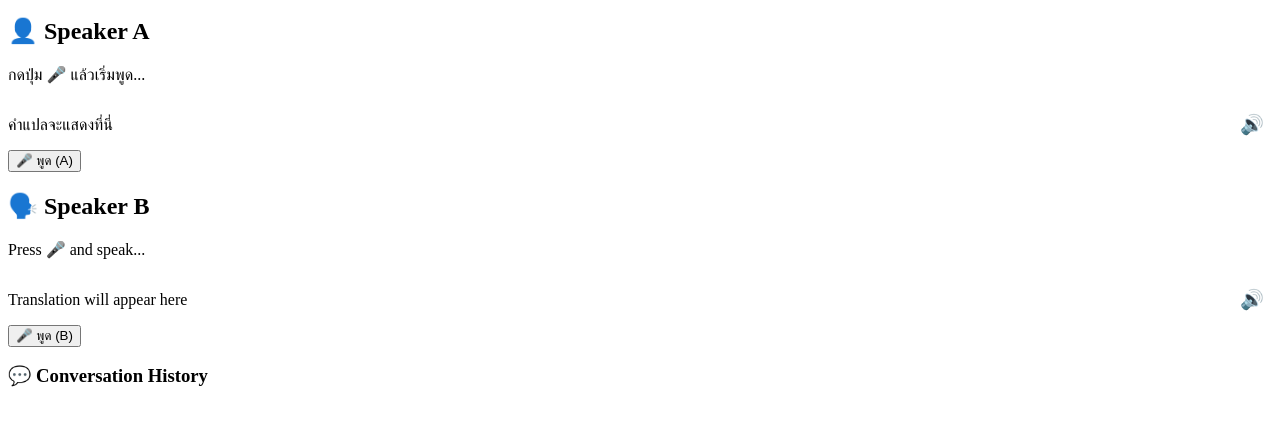
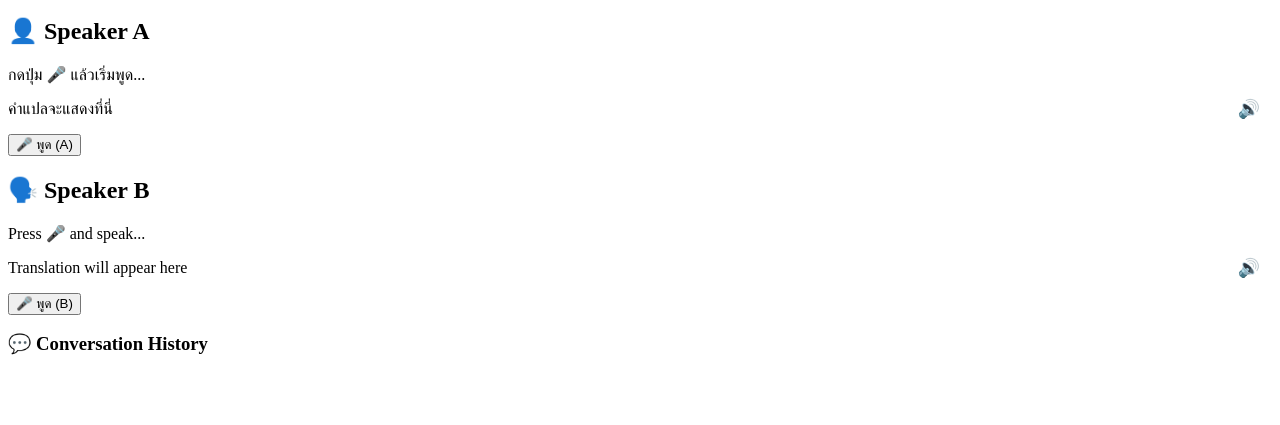
Before and after one commit to itjoysports-hub/voice-translator, a plain HTML site: page index.html in a window 1280 px wide. Shown: the part 143-568 px from the top of the page. Drawn offline with Linux system fonts and the light colour scheme.

Commit message:
Update style.css

```diff
--- a/style.css
+++ b/style.css
@@ -1,23 +1,24 @@
 .text-box.translate {
-  display: flex;
-  align-items: center;
-  justify-content: space-between;
-  gap: 10px;
+  position: relative;
+  padding-right: 35px; /* เว้นพื้นที่ให้ปุ่มลำโพง */
 }
 
 .speaker-btn {
+  position: absolute;
+  right: 8px;
+  top: 50%;
+  transform: translateY(-50%);
   background: transparent;
   border: none;
-  font-size: 1.2rem;
+  font-size: 18px;
   cursor: pointer;
-  padding: 4px 8px;
+  padding: 4px;
   border-radius: 50%;
-  transition: transform 0.1s ease, background-color 0.2s ease;
+  transition: transform 0.1s ease;
 }
 
 .speaker-btn:hover {
-  background-color: rgba(0, 0, 0, 0.08);
-  transform: scale(1.1);
+  transform: translateY(-50%) scale(1.2);
 }
 
 .speaker-btn:active {
```
